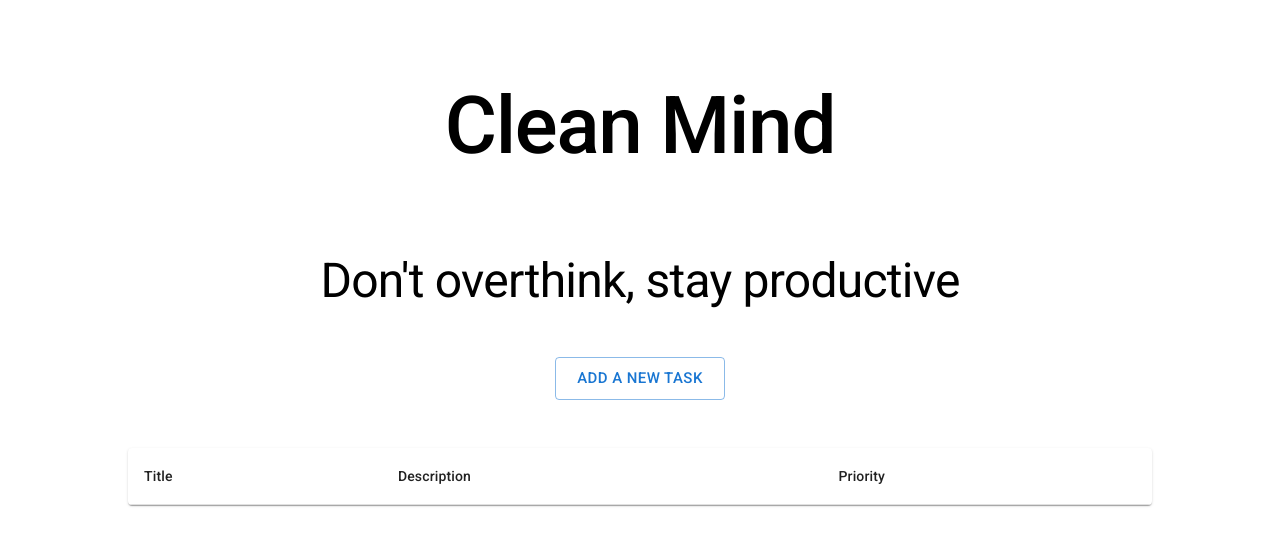
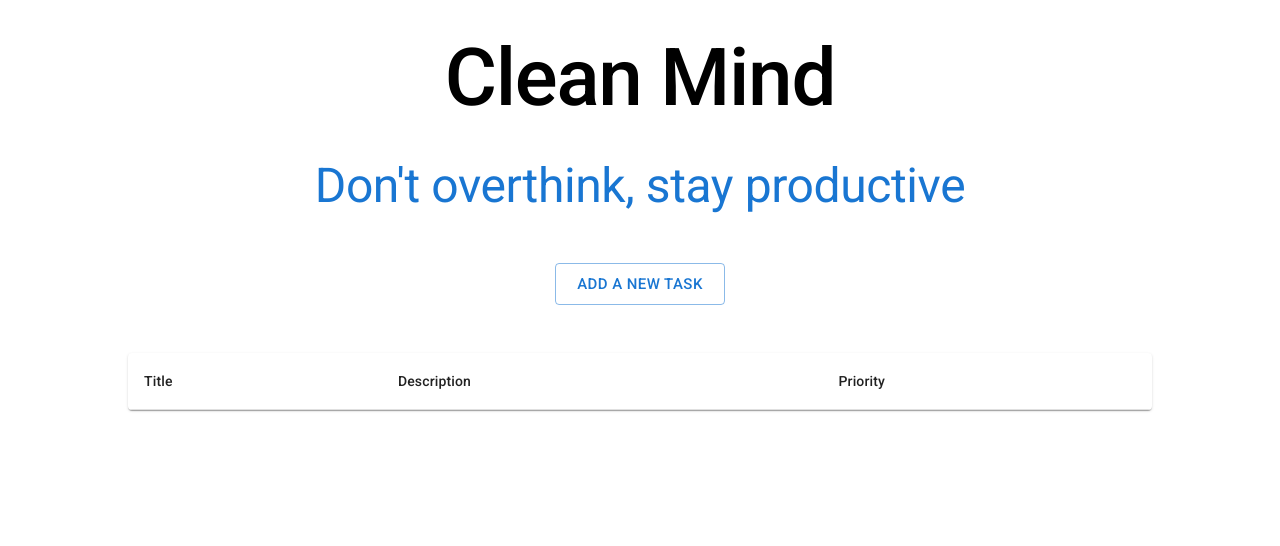
Before and after one commit to Godjiee/task-reminder, a React (Create React App) app: page / in a window 1280 px wide. Shown: the top 546 px of the page. Built offline with nearby package versions, Linux system fonts and the light colour scheme.

Commit message:
add prio color logic and useEffect to clear dialog

```diff
--- a/src/App.js
+++ b/src/App.js
@@ -1,4 +1,4 @@
-import React, { useState } from "react";
+import React, { useState, useEffect } from "react";
 import {
   Typography,
   Button,
@@ -31,6 +31,9 @@ import "@fontsource/roboto/500.css";
 import "@fontsource/roboto/700.css";
 
 function App() {
+
+
+
 
   // useState hooks
   const [open, setOpen] = useState(false); //dialog state
@@ -75,13 +78,21 @@ function App() {
     setOpen(!open);
   }
 
+  useEffect(() => {
+    setTaskData({
+      title: '',
+      description: '',
+      radioValue: ''
+    });
+  }, [tasks]);
+
 
   return (
     <>
       <Typography
         variant='h1'
         sx={{
-          margin: '5rem',
+          margin: '2rem',
           fontWeight: '500',
           fontSize: '5em',
           display: 'flex',
@@ -91,7 +102,8 @@ function App() {
         Clean Mind
       </Typography>
       <Typography
-        variant='h1'
+        variant='h2'
+        color='primary'
         sx={{
           fontWeight: '400',
           fontSize: '3em',
@@ -221,7 +233,13 @@ function App() {
                 <TableRow key={index}>
                   <TableCell>{title}</TableCell>
                   <TableCell sx={{whiteSpace: 'normal'}}>{description}</TableCell>
-                  <TableCell>{radioValue}</TableCell>
+                  <TableCell
+                    sx={{
+                      color: task.radioValue === 'Urgent' ? 'red' : '#f1bc02'
+                    }}
+                  >
+                    {radioValue}
+                  </TableCell>
                 </TableRow>
                 )
             })}
```
